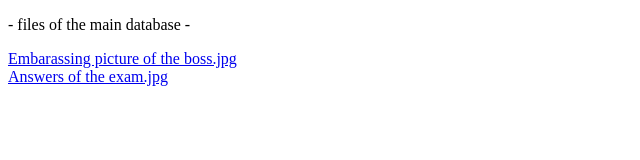
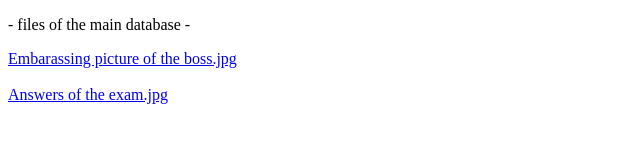
Before and after one commit to Citronned/Citronned.github.io, a plain HTML site: page otherpage.html in a window 1280 px wide. Shown: the whole page, without its empty margins (0-640 px from the left). Drawn offline with Linux system fonts and the light colour scheme.

Commit message:
Update otherpage.html

```diff
--- a/otherpage.html
+++ b/otherpage.html
@@ -6,7 +6,7 @@
 
 <body>
 <p>- files of the main database -</p>
-<a href="https://youtu.be/dQw4w9WgXcQ">Embarassing picture of the boss.jpg</a><br>
+<a href="https://youtu.be/dQw4w9WgXcQ">Embarassing picture of the boss.jpg</a><br><br>
 <a href="https://thumbs.dreamstime.com/b/cropped-view-young-guy-holding-his-cute-golden-retriever-leash-ready-walk-home-copy-space-unrecognizable-millennial-233611944.jpg">Answers of the exam.jpg</a><br>
 
 </body>
```
